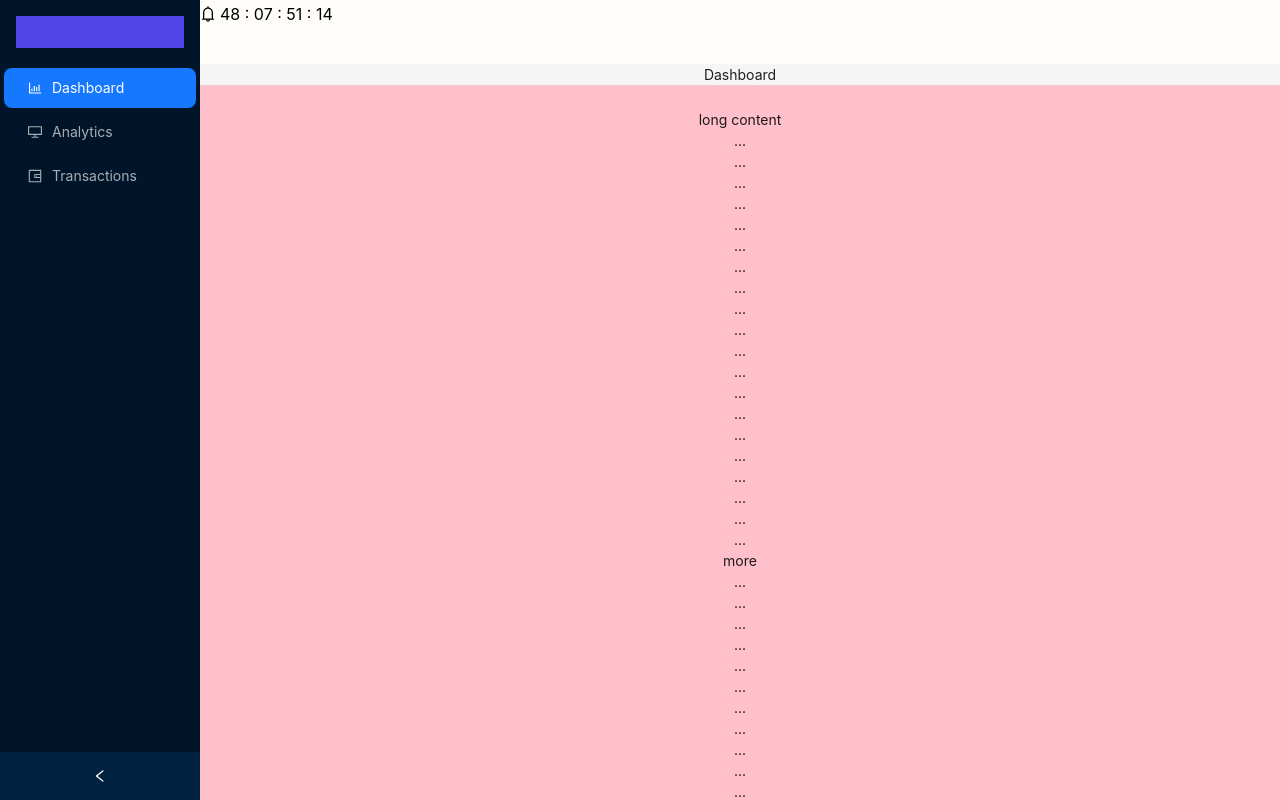
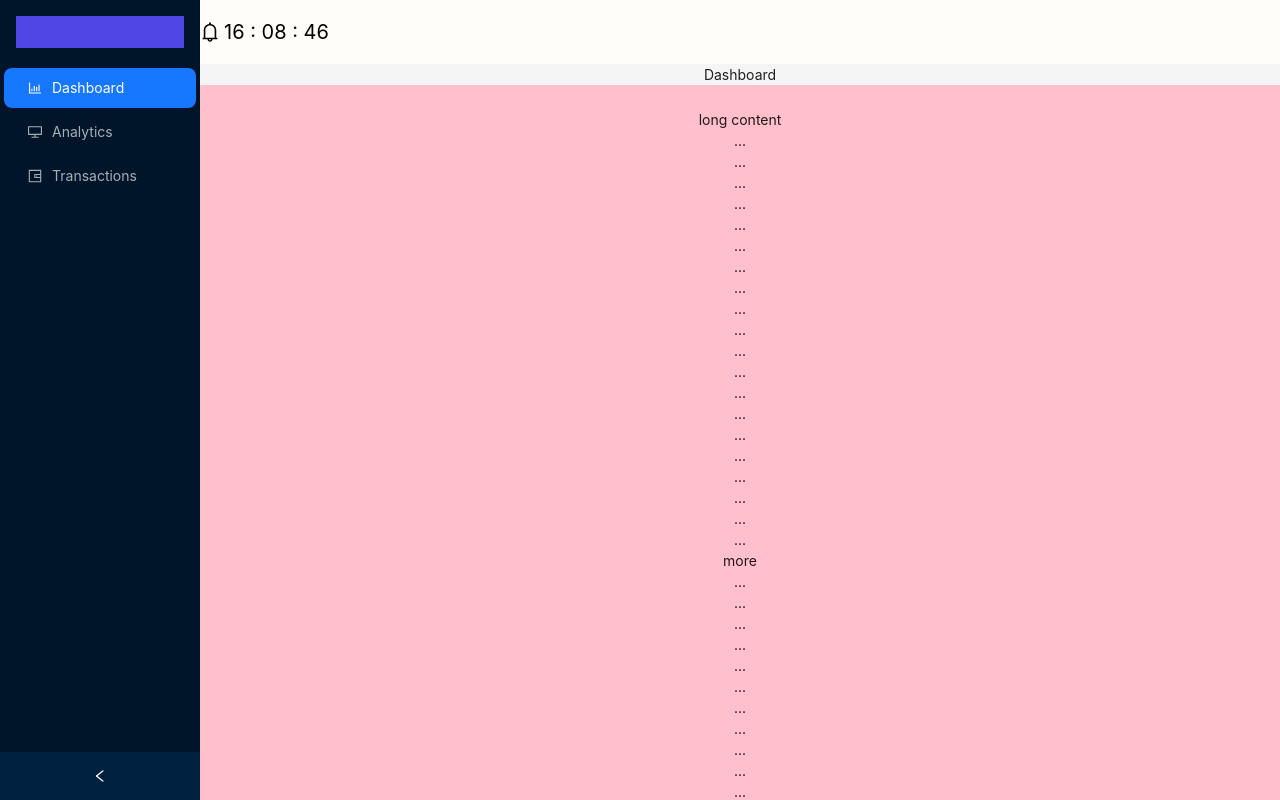
Before and after one commit to samuelymh/investment-portfolio, a React (Create React App) app: page / in a window 1280 px wide. Shown: the top 800 px of the page. Built offline with nearby package versions, Linux system fonts and the light colour scheme.

Commit message:
feat: Clock is just a local time now, shows date on hover

```diff
--- a/src/Components/Clock/Clock.tsx
+++ b/src/Components/Clock/Clock.tsx
@@ -1,59 +1,32 @@
 import React from 'react';
 import { BellOutlined } from '@ant-design/icons';
-
-import data from './data.json';
+import { Tooltip } from 'antd';
 
 const Clock: React.FC = () => {
-
   const setTime = (time: string) => {
     const clockValue = document.querySelector('.clockValue')!;
     clockValue.innerHTML = time;
   }
 
-  const printData = () => {
-    let countdownDate = new Date(data[2023][2]).getTime();
-    let distance = countdownDate - new Date().getTime();
 
-    let days = Math.floor(distance / (1000 * 60 * 60 * 24));
-    let hours = Math.floor((distance % (1000 * 60 * 60 * 24)) / (1000 * 60 * 60));
-    let minutes = Math.floor((distance % (1000 * 60 * 60)) / (1000 * 60));
-    let seconds = Math.floor((distance % (1000 * 60)) / 1000);
-
-    console.log(days + "D " + hours + "H " + minutes + "M " + seconds + "S")
-
-  }
-
-  const updateClock = setInterval(() => {
-    const countdownDate = new Date(data[2023][2]).getTime();
-    const distance = countdownDate - new Date().getTime();
-
-    const days = Math.floor(distance / (1000 * 60 * 60 * 24));
-    const hours = Math.floor((distance % (1000 * 60 * 60 * 24)) / (1000 * 60 * 60));
-    const minutes = Math.floor((distance % (1000 * 60 * 60)) / (1000 * 60));
-    const seconds = Math.floor((distance % (1000 * 60)) / 1000);
-
-    const time = [days, hours, minutes, seconds]
-      .map(unit => unit.toLocaleString(undefined, {minimumIntegerDigits: 2, useGrouping:false}))
-
-    // If countdown not finished, update the clock.
-    if (seconds >= 0) {
-      setTime(time[0] + ' : ' + time[1] + " : " + time[2] + " : " + time[3])
-    }
-
-    // If countdown finished, convert to text.
-    if (distance < 0) {
-      clearInterval(updateClock);
-      setTime('Countdown finished');
-    }
+  setInterval(() => {
+    const date = new Date();
+    const hours = date.getHours();
+    const minutes = date.getMinutes();
+    const seconds = date.getSeconds();
+    const time = [hours, minutes, seconds]
+      .map(unit => String(unit).padStart(2, '0'))
+    const timeString = `${time[0]} : ${time[1]} : ${time[2]}`;
+    setTime(timeString);
   }, 1000);
 
   return (
-    <div
-      className='text-black inline-block h-full text-base font-normal'
-      onClick={() => printData()}>
-      <BellOutlined className='align-middle'/>
-      <span className='align-middle clockValue ml-1'></span>
-    </div>
+    <Tooltip placement='right' title={new Date().toDateString()}>
+      <div className='flex text-black items-center font-normal'>
+        <BellOutlined className='align-middle'/>
+        <span className='align-middle clockValue ml-1'></span>
+      </div>
+    </Tooltip>
   );
 };
 
```
